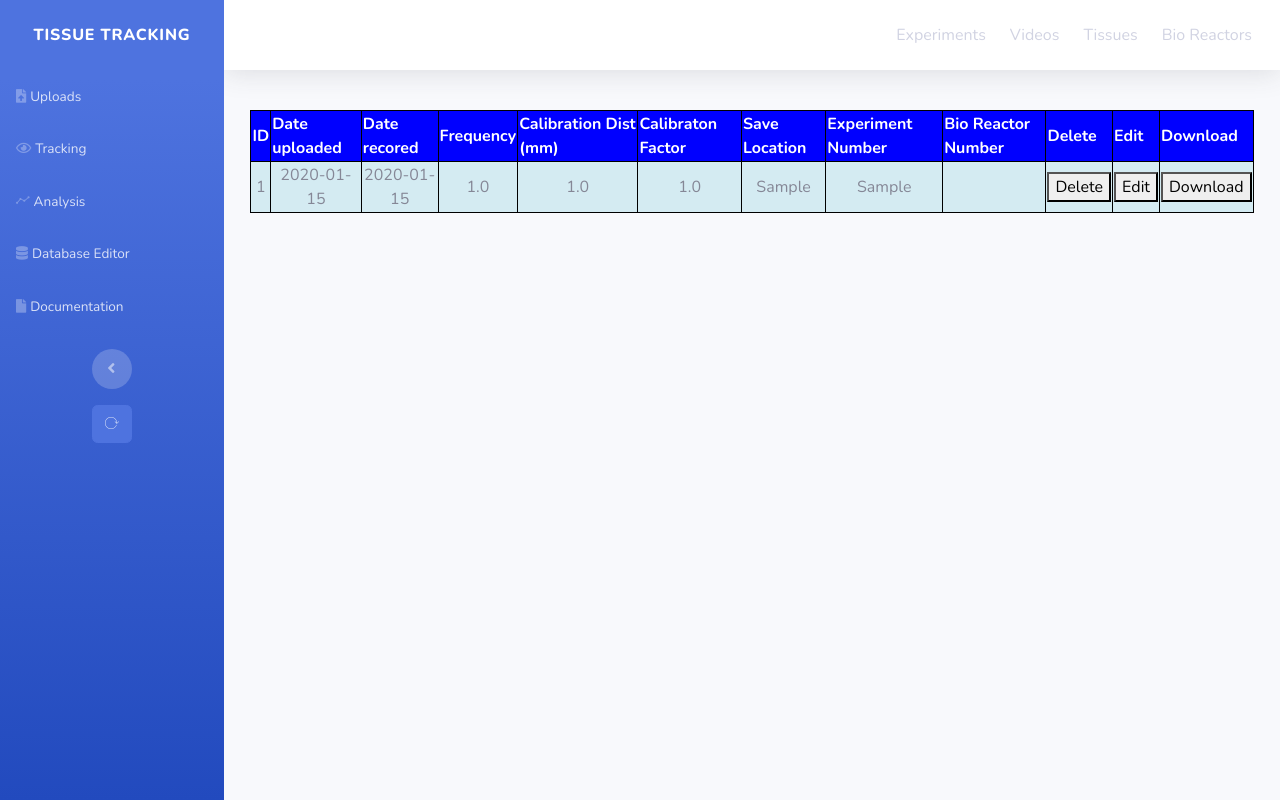
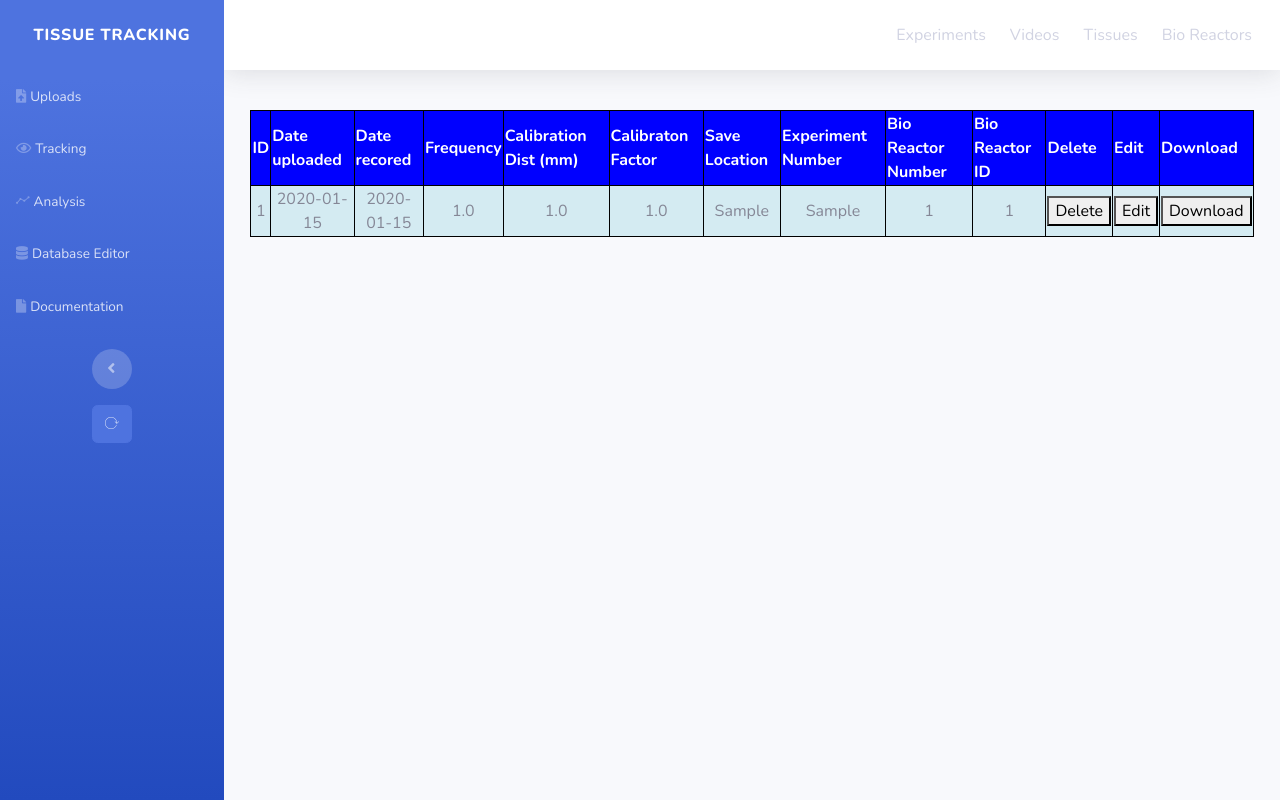
Before and after one commit to Jacks-Forks/Multi_Tissue_Tracking, a Flask app: page /showVideos in a window 1280 px wide. Run offline with Flask 2, Linux system fonts and the light colour scheme; tables that the repository leaves empty hold one stand-in row (values such as "Sample post"); some libraries are stand-ins or nearby versions.

Commit message:
fix deletes and bio xml stuff works
The bio id get figured out based on the bio number and the date.
as of right now the bio and posts should be added before adding any vids

```diff
--- a/flask/models.py
+++ b/flask/models.py
@@ -45,12 +45,14 @@ class Video(db.Model):
     # calibration factor is the calibration distance / length if the drawn calibration line in pixels
     calibration_factor: float = db.Column(db.Float, nullable=True)
 
+    bio_reactor_number: int = db.Column(db.Integer, nullable=False)
+
     experiment_num: str = db.Column(db.String(120), db.ForeignKey(
         'experiment.experiment_num', ondelete='CASCADE'), nullable=False)
     experiment = db.relationship('Experiment', back_populates='vids')
 
     bio_reactor_id: int = db.Column(db.Integer, db.ForeignKey(
-        'bio_reactor.bio_reactor_id', ondelete='CASCADE'), nullable=False)
+        'bio_reactor.bio_reactor_id', ondelete='CASCADE'), nullable=True)
     bio_reactor = db.relationship(
         'Bio_reactor', back_populates='vids')
 
@@ -122,7 +124,6 @@ def delete_empties():
 def populate():
     x = datetime(2020, 5, 17)
     insert_bio_reactor(1, x)
-    logging.info('firest one added')
     insert_post(0, 3, 2.8, 3, 2.8, 1)
     insert_post(1, 3, 2.8, 3, 2.8, 1)
     insert_post(2, 3, 2.8, 3, 2.8, 1)
@@ -130,9 +131,9 @@ def populate():
     insert_post(4, 3, 2.8, 3, 2.8, 1)
     insert_post(5, 3, 2.8, 3, 2.8, 1)
     insert_bio_reactor(1, datetime(2020, 5, 19))
-    logging.info('second one added')
+    insert_bio_reactor(1, datetime(2020, 5, 21))
+    insert_bio_reactor(1, datetime(2020, 5, 1))
     insert_bio_reactor(1, x)
-    logging.info('third one added')
 
 
 def insert_experiment(num_passed):
@@ -144,12 +145,12 @@ def insert_experiment(num_passed):
         logging.info('already exists')
 
 
-def insert_video(date_recorded_passed, experiment_num_passed, bio_reactor_id_passed, frequency_passed, save_path_passed):
+def insert_video(date_recorded_passed, experiment_num_passed, bio_reactor_id_passed, frequency_passed, save_path_passed, bio_reactor_num_passed):
 
     new_video = Video(date_recorded=date_recorded_passed,
                       experiment_num=experiment_num_passed,
                       bio_reactor_id=bio_reactor_id_passed,
-                      frequency=frequency_passed, save_location=save_path_passed)
+                      frequency=frequency_passed, save_location=save_path_passed, bio_reactor_number=bio_reactor_num_passed)
     new_video.expirment = get_experiment_by_num(experiment_num_passed)
     new_video.bio_reactor = get_bio_reactor_by_id(bio_reactor_id_passed)
 
@@ -373,6 +374,16 @@ def delete_bio_reactor(bio_id):
     db.session.commit()
 
 
+def calculate_bio_id(bio_reactor_num_passed, date_passed):
+
+    # TODO: add better error handling if bio doesnt exist
+
+    bio_reactor = (db.session.query(Bio_reactor).filter(
+        Bio_reactor.bio_reactor_number == bio_reactor_num_passed, Bio_reactor.date_added <= date_passed).order_by(Bio_reactor.date_added.desc())).first()
+
+    return bio_reactor.bio_reactor_id
+
+
 def bio_reactors_to_xml(experiment_num_passed, li_of_bio_ids):
     root = et.Element('bio_reactors')
     for bio_id in li_of_bio_ids:
@@ -391,6 +402,7 @@ def bio_reactors_to_xml(experiment_num_passed, li_of_bio_ids):
             for post in bio_reactor.posts:
                 post_elem = et.SubElement(posts_elem, 'post')
                 post_dic = asdict(post)
+                post_elem.set('post_num', str(post_dic['post_number']))
                 for key, val in post_dic.items():
                     child = et.Element(key)
                     child.text = str(val)
--- a/flask/routes.py
+++ b/flask/routes.py
@@ -61,12 +61,14 @@ def save_video_file(form_passed):
     form_passed.file.data.save(path_to_file)
 
     # TODO: write fuction to get the bio reactor id based on the number and date
-    bio_reactor_id = 1
+    #bio_reactor_id = 1
+    bio_reactor_id = models.calculate_bio_id(
+        bio_reactor_num, form_passed.date_recorded.data)
 
     # records vid rto databse
     vid_id = models.insert_video(form_passed.date_recorded.data,
                                  form_passed.experiment_num.data, bio_reactor_id, form_passed.frequency.data,
-                                 path_to_file)
+                                 path_to_file, bio_reactor_num)
     return vid_id
 
 
@@ -317,7 +319,7 @@ def upload_to_b():
             # checks if experiment exsits if it does makes it
             bio_reactor_num = form.bio_reactor_num.data
             if models.get_bio_reactor_by_num(bio_reactor_num) is None:
-                models.insert_bio_reactor(bio_reactor_num)
+                models.insert_bio_reactor(bio_reactor_num, datetime.now())
 
             # TODO: if upload a csv
             # adds the vid to the db and saves the file
--- a/flask/templates/dbBase.html
+++ b/flask/templates/dbBase.html
@@ -25,13 +25,13 @@
 
 {% block extrajs %}
 <script>
-  function makeSure(id) {
+  function makeSure(id, url_passed) {
     var r = confirm("Are you sure you want to Delete");
     if (r == true) {
       $(document).ready(function() {
         $.ajax({
           type: "POST",
-          url: '/deleteVideo',
+          url: url_passed,
           dataType: "json",
           data: JSON.stringify(id),
           success: function(data) {
--- a/flask/templates/showBios.html
+++ b/flask/templates/showBios.html
@@ -16,7 +16,7 @@
     <td>{{ i['bio_reactor_number'] }}</td>
     <td>{{ i['date_added'] }}</td>
     <td>
-      <button type="button" onclick="makeSure({{ i['bio_reactor_id'] }})">Delete</button>
+      <button type="button" onclick="makeSure({{ i['bio_reactor_id'] }}, '/deleteBio')">Delete</button>
     </td>
     <td>
       <button type="button" onclick="window.location.href='/showPosts/{{ i['bio_reactor_id'] }}';">Show Posts</button>
--- a/flask/templates/showExp.html
+++ b/flask/templates/showExp.html
@@ -16,7 +16,7 @@
     <td>{{ i['experiment_id'] }}</td>
     <td>{{ i['experiment_num'] }}</td>
     <td>
-      <button type="button" onclick="makeSure({{ i['experiment_id'] }})">Delete</button>
+      <button type="button" onclick="makeSure({{ i['experiment_id'] }}, '/deleteExp')">Delete</button>
     </td>
     <td>
       <button type="button">Edit</button>
--- a/flask/templates/showTissues.html
+++ b/flask/templates/showTissues.html
@@ -25,7 +25,7 @@
     <td>{{ tissue['video_id'] }}</td>
     <td>{{ tissue['cross_section_dist'] }}
     <td>
-      <button type="button" onclick="makeSure({{ tissue['tissue_id'] }})">Delete</button>
+      <button type="button" onclick="makeSure({{ tissue['tissue_id'] }}, '/deleteTissue')">Delete</button>
     </td>
     <td>
       <button type="button" onclick="test()">Edit</button>
--- a/flask/templates/showVideos.html
+++ b/flask/templates/showVideos.html
@@ -15,6 +15,7 @@
     <th>Save Location</th>
     <th>Experiment Number</th>
     <th>Bio Reactor Number</th>
+    <th>Bio Reactor ID</th>
     <th>Delete</th>
     <th>Edit</th>
     <th>Download</th>
@@ -30,8 +31,9 @@
     <td>{{ vid['save_location'] }}</td>
     <td>{{ vid['experiment_num'] }}</td>
     <td>{{ vid['bio_reactor_number'] }}</td>
+    <td>{{ vid['bio_reactor_id'] }}</td>
     <td>
-      <button type="button" onclick="makeSure({{ vid['video_id'] }})">Delete</button>
+      <button type="button" onclick="makeSure({{ vid['video_id'] }}, '/deleteVideo')">Delete</button>
     </td>
     <td>
       <button type="button">Edit</button>
```
